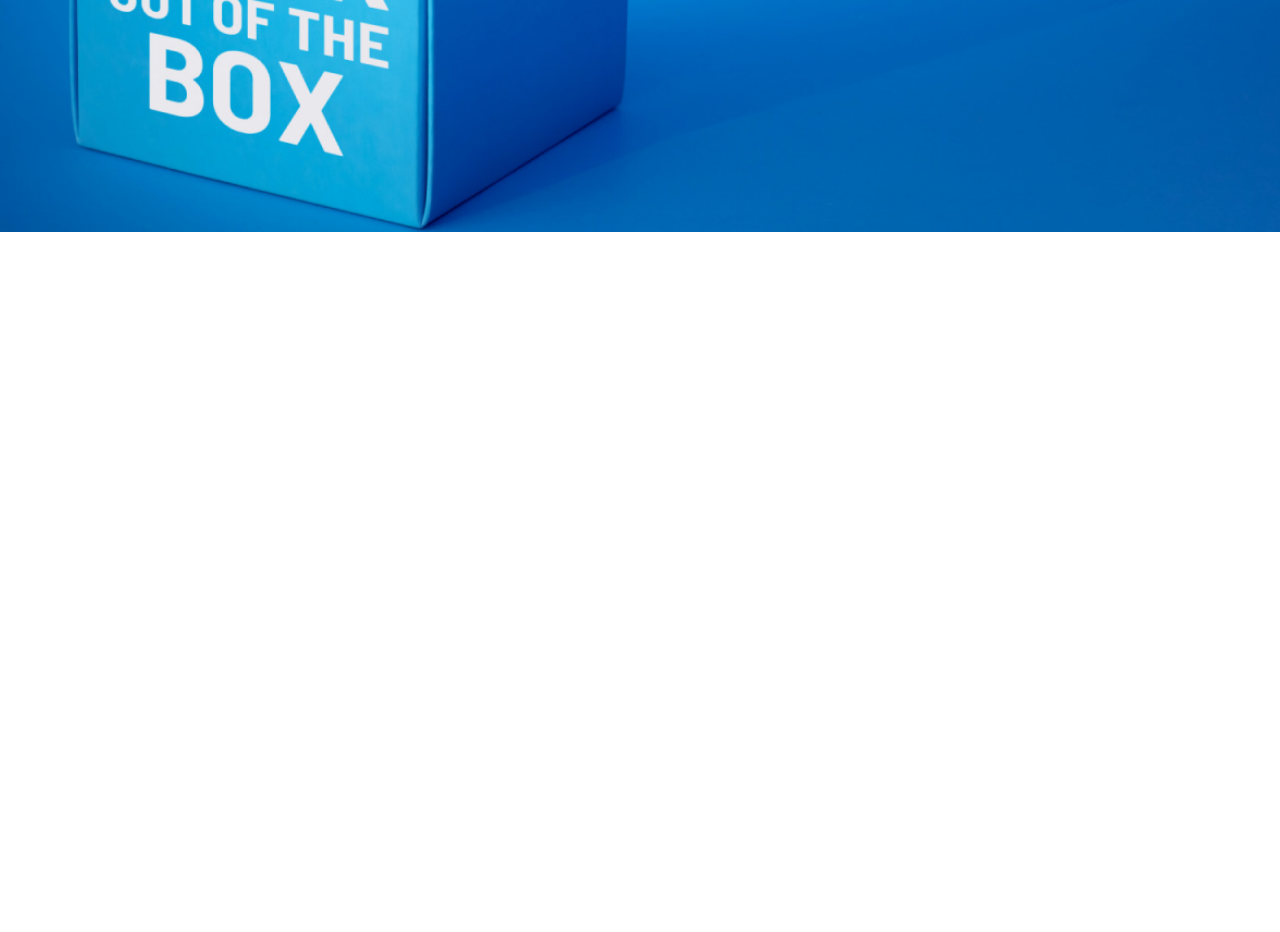
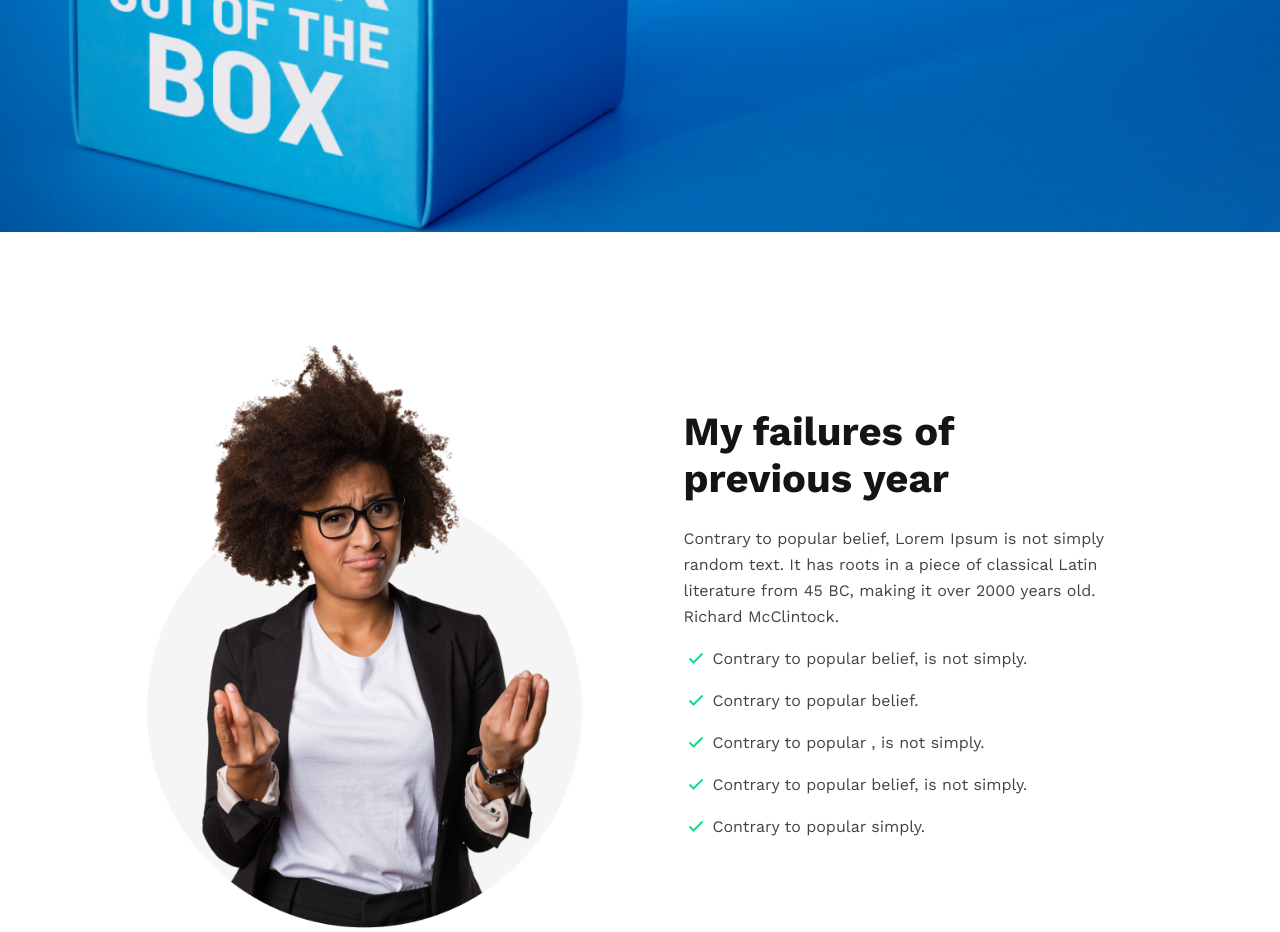
Before and after one commit to developer-abdulaziz/new-year-new-html_css, a plain HTML site: page index.html in a window 1280 px wide. Shown: the part 648-1580 px from the top of the page. Before the commit the page ends 880 px from the top, so only its background shows below. Drawn offline with nearby package versions, Linux system fonts and the light colour scheme.

Commit message:
failures section add

```diff
--- a/index.html
+++ b/index.html
@@ -5,6 +5,8 @@
     <meta http-equiv="X-UA-Compatible" content="IE=edge" />
     <meta name="viewport" content="width=device-width, initial-scale=1.0" />
     <title>New Year</title>
+    <!-- boxicon link  -->
+    <link href='https://unpkg.com/boxicons@2.1.4/css/boxicons.min.css' rel='stylesheet'>
     <!-- css link  -->
     <link rel="stylesheet" href="style.css" />
   </head>
@@ -20,7 +22,42 @@
         <a class="primary_btn" href="#">Contact Us</a>
        </div>
     </header>
-    <main></main>
+    <main>
+      <!------------------------- failures section  ----------------------------->
+      <section class="failures">
+        <div class="failures_img">
+          <img src="images/person.png" alt="">
+        </div>
+        <div class="failures_content">
+          <h1>My failures of <br> previous year</h1>
+          <p>Contrary to popular belief, Lorem Ipsum is not simply random text. It has roots in a piece of classical Latin literature from 45 BC, making it over 2000 years old. Richard McClintock.</p>
+          <div class="dragItem">
+            <div class="dragBox">
+              <i class='bx bx-check'></i>
+              <p>Contrary to popular belief, is not simply.</p>
+            </div>
+            <div class="dragBox">
+              <i class='bx bx-check'></i>
+              <p>Contrary to popular belief.</p>
+            </div>
+            <div class="dragBox">
+              <i class='bx bx-check'></i>
+              <p>Contrary to popular , is not simply.</p>
+            </div>
+            <div class="dragBox">
+              <i class='bx bx-check'></i>
+              <p>Contrary to popular belief, is not simply.</p>
+            </div>
+            <div class="dragBox">
+              <i class='bx bx-check'></i>
+              <p>Contrary to popular simply.</p>
+            </div>
+          </div>
+        </div>
+      </section>
+    </main>
     <footer></footer>
+    <!-- boxicon js  -->
+    <script src="https://unpkg.com/boxicons@2.1.4/dist/boxicons.js"></script>
   </body>
 </html>
--- a/style.css
+++ b/style.css
@@ -35,6 +35,10 @@ img {
     font-size: 20px;
     color: #005FAC;
 }
+main {
+    max-width: 80%;
+    margin: 0 auto;
+}
 /*=============== header section ============== */
 header {
     background-image: url(images/banner/banner3.png);
@@ -46,6 +50,7 @@ header {
     display: flex;
     align-items: center;
     justify-content: flex-end;
+    margin-bottom: 100px;
 }
 .hero_content {
     padding-right: 130px;
@@ -71,3 +76,54 @@ header {
     line-height: 26px;
     text-align: right;
 }
+
+/*=============== failures section ============== */
+.failures {
+    display: flex;
+    align-items: center;
+    justify-content: space-between;
+    gap: 87px;
+}
+.failures > * {
+    flex-basis: 100%;
+}
+/* .failures_content {
+    display: flex;
+    flex-direction: column;
+    gap: 20px;
+} */
+.failures_content h1 {
+    font-style: normal;
+    font-weight: 700;
+    font-size: 40px;
+    line-height: 47px;
+    color: #151414;
+    margin-bottom: 24px;
+}
+.failures_content p {
+    font-style: normal;
+    font-weight: 400;
+    font-size: 16px;
+    line-height: 26px;
+    color: #444343;
+    margin-bottom: 16px;
+}
+.dragItem {
+    display: flex;
+    flex-direction: column;
+    align-items: flex-start;
+}
+.dragBox {
+    display: flex;
+    gap: 5px;
+}
+.dragBox i {
+    color: #16D887;
+    font-size: 24px;
+}
+.dragBox p {
+    font-style: normal;
+    font-weight: 400;
+    font-size: 16px;
+    color: #444343;
+}
```
